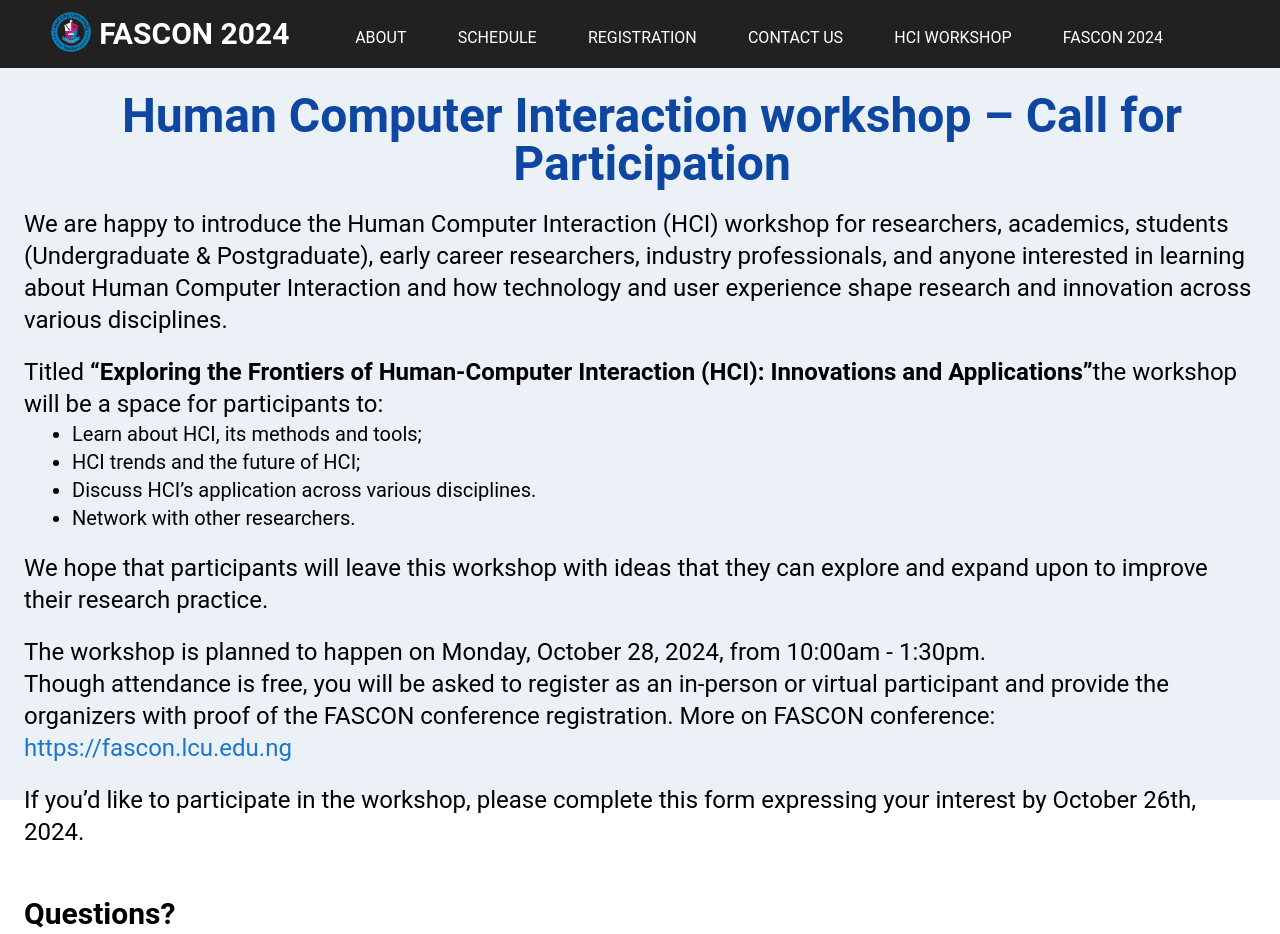
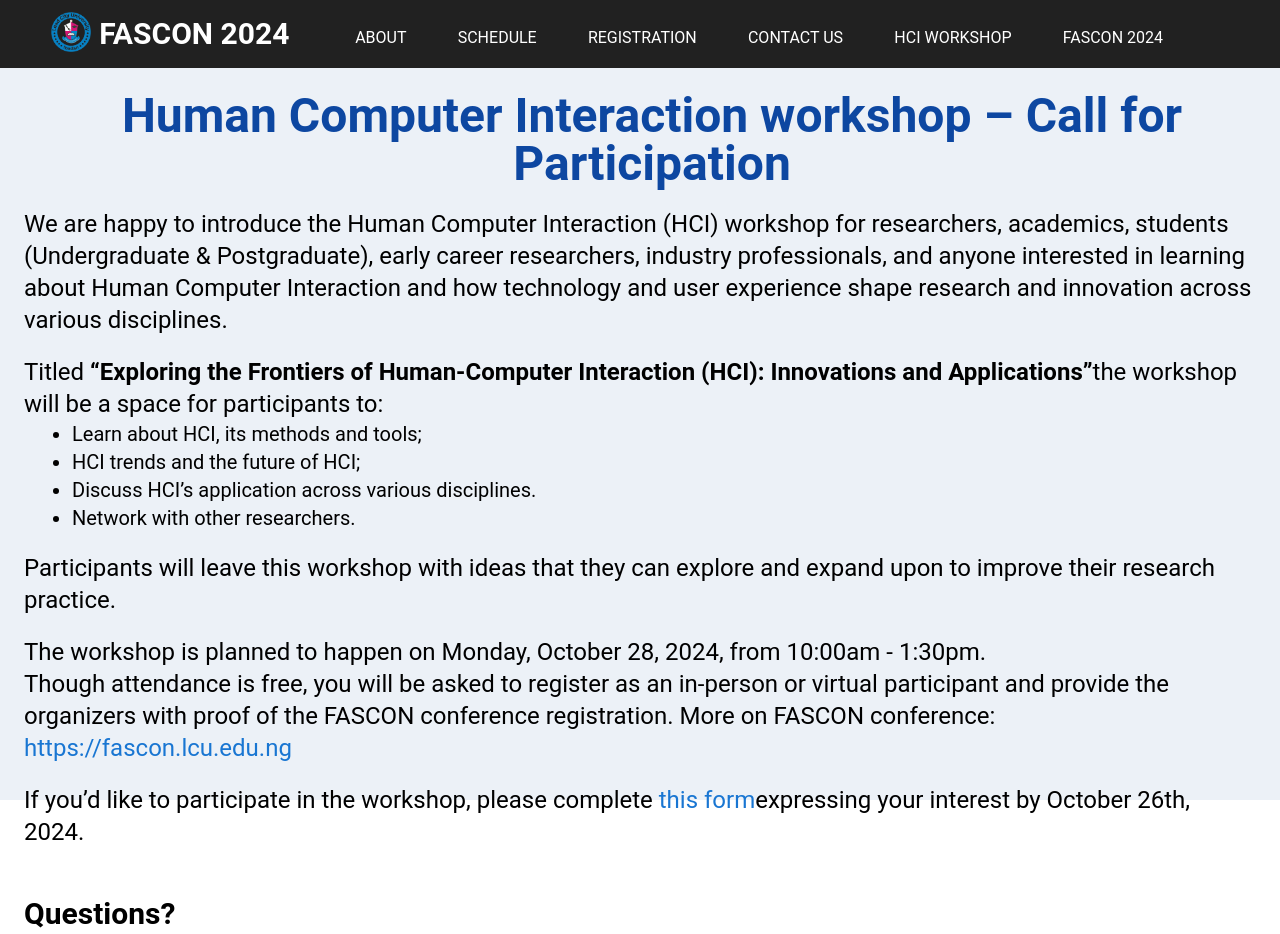
Before and after one commit to michael-ono/landing-page-fascon-2024, a React (Vite) app: page /hci-workshop/participation in a window 1280 px wide. Shown: the top 934 px of the page. Built offline with nearby package versions, Linux system fonts and the light colour scheme.

Commit message:
Update HCIParticipation.jsx
added link to the HCI form

```diff
--- a/src/components/HCIParticipation.jsx
+++ b/src/components/HCIParticipation.jsx
@@ -21,7 +21,7 @@ const HCIParticipation = () => {
               <li>Network with other researchers.</li>
             </ul>
             <p className='pb-5 text-2xl'>
-              We hope that participants will leave this workshop with ideas that they can explore and expand upon to improve their research practice.
+              Participants will leave this workshop with ideas that they can explore and expand upon to improve their research practice.
             </p>
 
             <p className='text-2xl'>
@@ -31,7 +31,7 @@ const HCIParticipation = () => {
               Though attendance is free, you will be asked to register as an in-person or virtual participant and provide the organizers with proof of the FASCON conference registration. More on FASCON conference: <a className='text-blue-700' href="https://fascon.lcu.edu.ng">https://fascon.lcu.edu.ng</a>
             </p>
             <p className='text-2xl'>
-              If you’d like to participate in the workshop, please complete this form expressing your interest by October 26th, 2024.
+              If you’d like to participate in the workshop, please complete <a className='text-blue-700' href="https://bit.ly/HCIFASCON">this form</a>expressing your interest by October 26th, 2024.
             </p>
             <p className='pt-12 font-bold text-3xl'>
               Questions?
```
